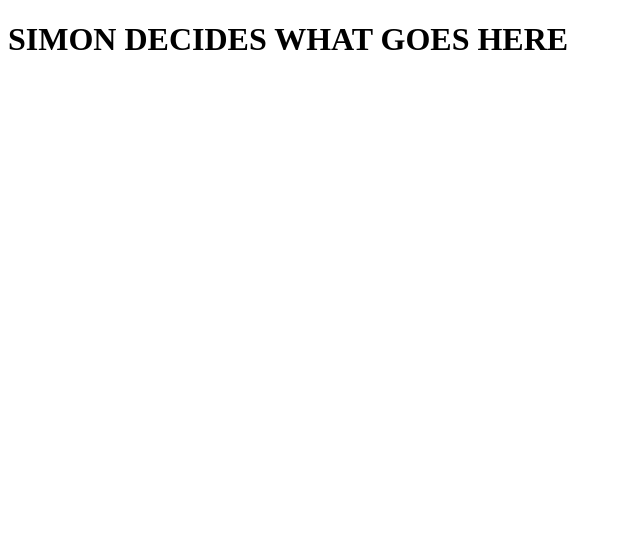
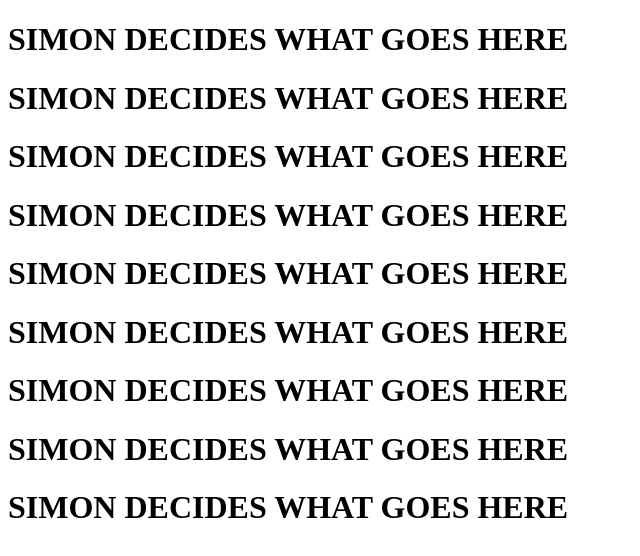
Before and after one commit to simonmarqvard/REDI_GITHUB_CLASS, a plain HTML site: page index.html in a window 1280 px wide. Shown: the whole page, without its empty margins (0-640 px from the left). Drawn offline with Linux system fonts and the light colour scheme.

Commit message:
add many lines

```diff
--- a/index.html
+++ b/index.html
@@ -10,6 +10,14 @@
 
 <body>
     <h1>SIMON DECIDES WHAT GOES HERE</h1>
+    <h1>SIMON DECIDES WHAT GOES HERE</h1>
+    <h1>SIMON DECIDES WHAT GOES HERE</h1>
+    <h1>SIMON DECIDES WHAT GOES HERE</h1>
+    <h1>SIMON DECIDES WHAT GOES HERE</h1>
+    <h1>SIMON DECIDES WHAT GOES HERE</h1>
+    <h1>SIMON DECIDES WHAT GOES HERE</h1>
+    <h1>SIMON DECIDES WHAT GOES HERE</h1>
+    <h1>SIMON DECIDES WHAT GOES HERE</h1>
 </body>
 <script src="script.js"></script>
 
```
